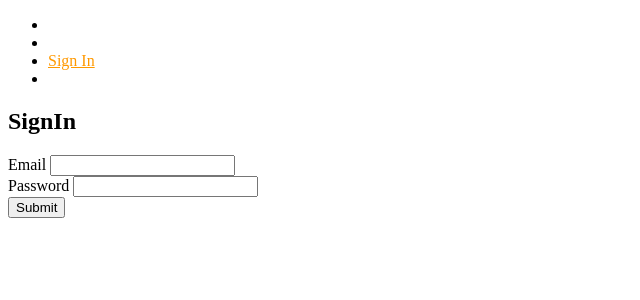
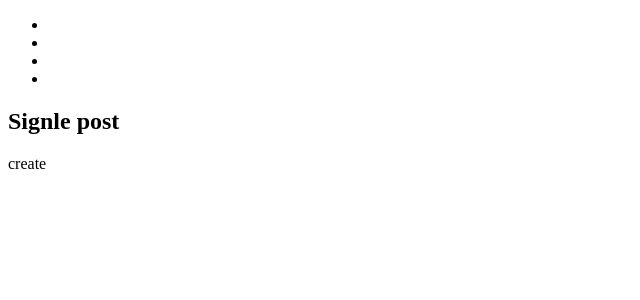
Before and after one commit to NyAntsaR/social-media-frontend, a React (Create React App) app: page /post/create in a window 1280 px wide. Before the commit this address led to /signin. Shown: the top 300 px of the page, without its empty margins (0-640 px from the left). Built offline with nearby package versions, Linux system fonts and the light colour scheme.

Commit message:
Show signle post when clicked on read more

```diff
--- a/src/Components/Posts.js
+++ b/src/Components/Posts.js
@@ -55,7 +55,7 @@
                                 </p>
 
                                 <Link
-                                    to={`/posts/${post._id}`}
+                                    to={`/post/${post._id}`}
                                     className="btn btn-raised btn-primary btn-sm">
                                         Read More
                                 </Link>
--- /dev/null
+++ b/src/Components/SinglePost.js
@@ -0,0 +1,14 @@
+import React, { Component } from "react";
+
+class SinglePost extends Component {
+    render () {
+        return (
+            <div>
+                <h2>Signle post</h2>
+                {this.props.match.params.postId}
+            </div>
+        );
+    }
+}
+
+export default SinglePost;
--- a/src/Router/MainRouter.js
+++ b/src/Router/MainRouter.js
@@ -11,6 +11,7 @@
 import FindPeople from '../Components/FindPeople';
 import NewPost from '../Pages/NewPost';
 import PrivateRoute from '../Pages/Authentication/PrivateRoute'
+import SinglePost from '../Components/SinglePost';
 
 
 const MainRouter = () => (
@@ -18,6 +19,7 @@
         <Menu />
         <Switch>
             <Route exact path="/" component={ Home }></Route>
+            <Route exact path="/post/:postId" component={ SinglePost }></Route>
             <Route exact path="/users" component = { Users }></Route>
             <Route exact path="/signup" component= { Signup }></Route>
             <Route exact path="/signin" component= { Signin }></Route>
```
